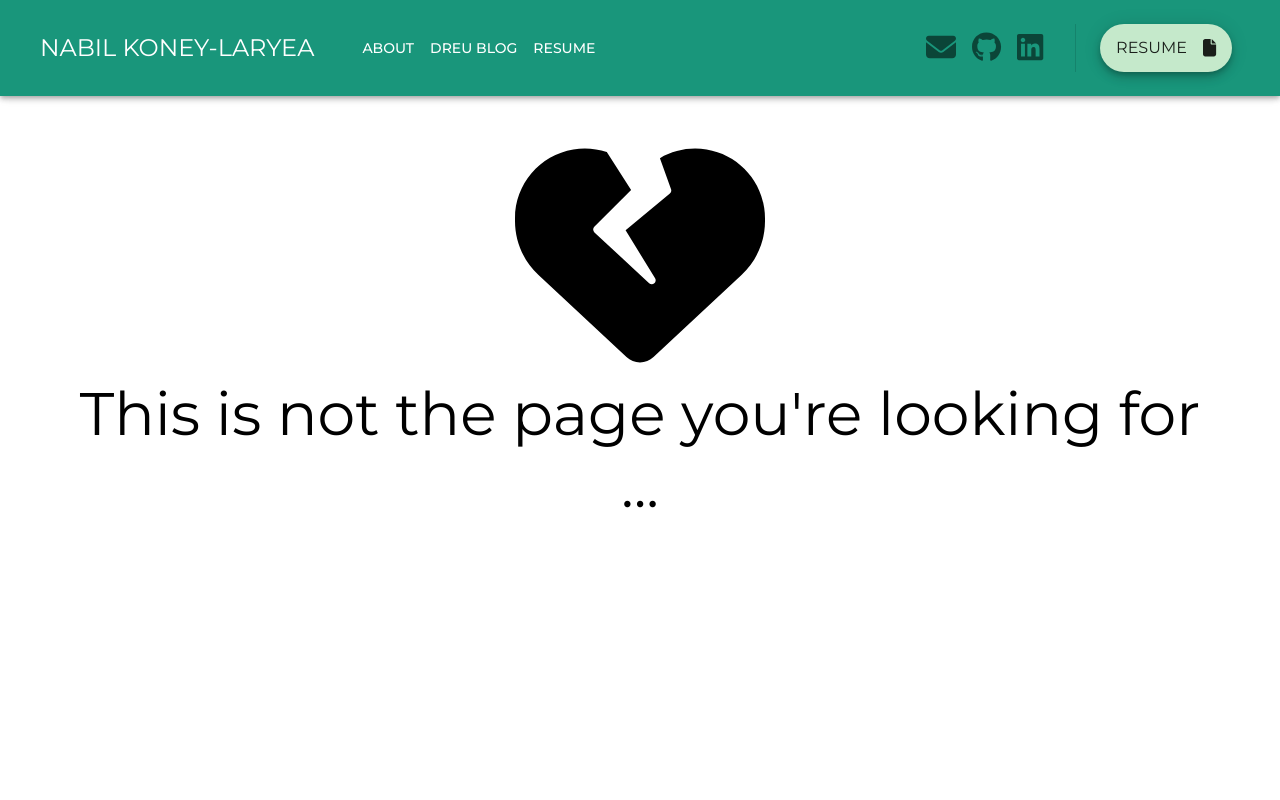
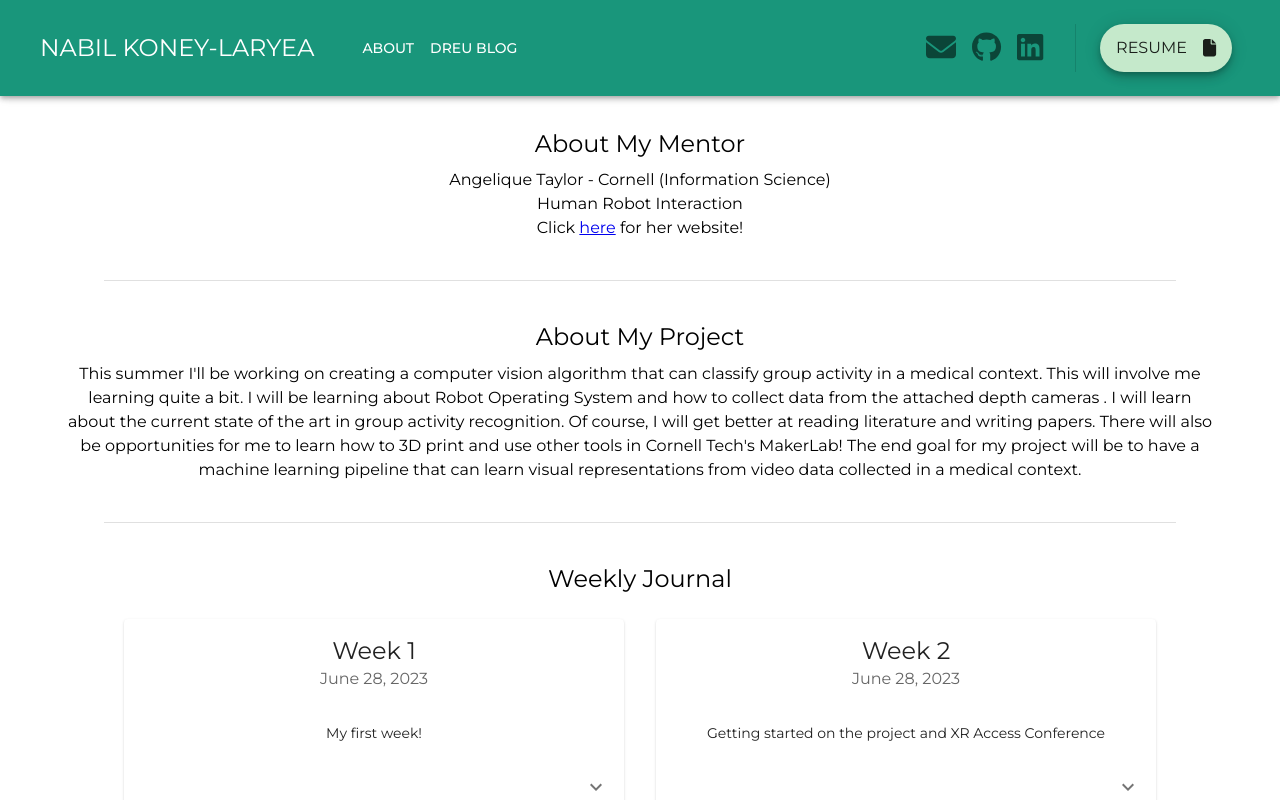
Before and after one commit to nabilkoneylaryea/nabilkoneylaryea.github.io, a React (Create React App) app: page /dreu in a window 1280 px wide. Shown: the top 800 px of the page. Built offline with nearby package versions, Linux system fonts and the light colour scheme.

Commit message:
Added final report

```diff
--- a/src/App.js
+++ b/src/App.js
@@ -38,10 +38,7 @@ function App() {
 								<Route path='/'>
 									<Route index element={<About />} />
 									{/* <Route path='resume' element={<Resume />} /> */}
-									<Route
-										path='dreu-blog'
-										element={<Dreu />}
-									/>
+									<Route path='dreu' element={<Dreu />} />
 									<Route path='*' element={<NoPage />} />
 								</Route>
 							</Routes>
--- a/src/components/Header.js
+++ b/src/components/Header.js
@@ -38,8 +38,7 @@ function HideOnScroll(props) {
 const drawerWidth = 240;
 const navItems = [
 	{ route: '', name: 'About' },
-	{ route: 'dreu-blog', name: 'DREU Blog' },
-	{ route: 'resume', name: 'Resume' },
+	{ route: 'dreu', name: 'DREU Blog' },
 ];
 
 export default function Header(props) {
--- a/src/pages/Dreu.js
+++ b/src/pages/Dreu.js
@@ -1,6 +1,7 @@
 import React from 'react';
 import { Box, Divider, Grid, Typography } from '@mui/material';
 import BlogPost from '../components/BlogPost';
+import Report from '../pages/Report.pdf';
 
 const posts = [
 	{
@@ -58,7 +59,7 @@ const posts = [
 		header: 'Week 10',
 		subheader: 'TBD',
 		summary: 'Check back later!',
-	}
+	},
 ];
 
 export default function Dreu() {
@@ -116,6 +117,7 @@ export default function Dreu() {
 					rowSpacing={4}
 					columnSpacing={4}
 					justifyContent={'center'}
+					mb={3}
 				>
 					{posts.map((post) => {
 						return (
@@ -128,6 +130,13 @@ export default function Dreu() {
 						);
 					})}
 				</Grid>
+				<Typography>
+					View my{' '}
+					<a href={Report} target='_blank'>
+						final report
+					</a>
+					!
+				</Typography>
 			</Box>
 		</Box>
 	);
```
Also changed, not shown: 1 other file (tests, documents, lock files or other folders).
